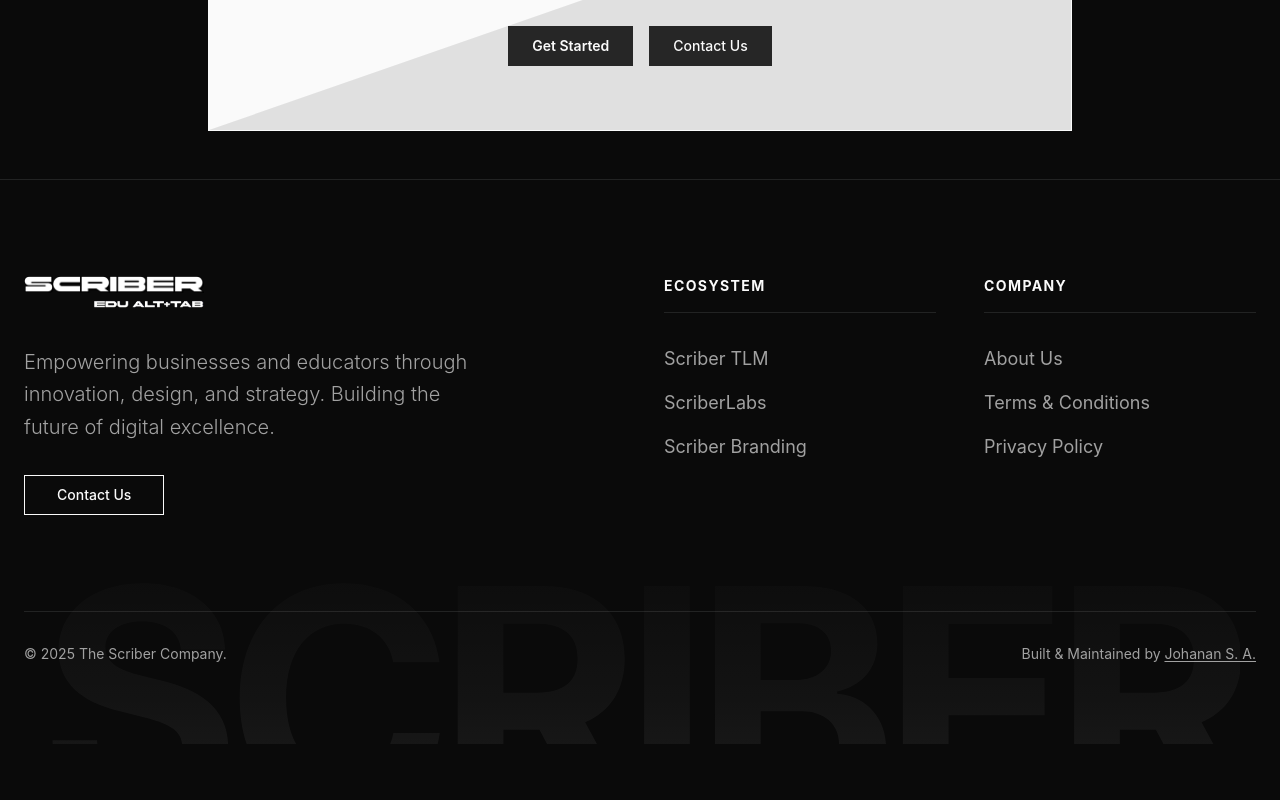
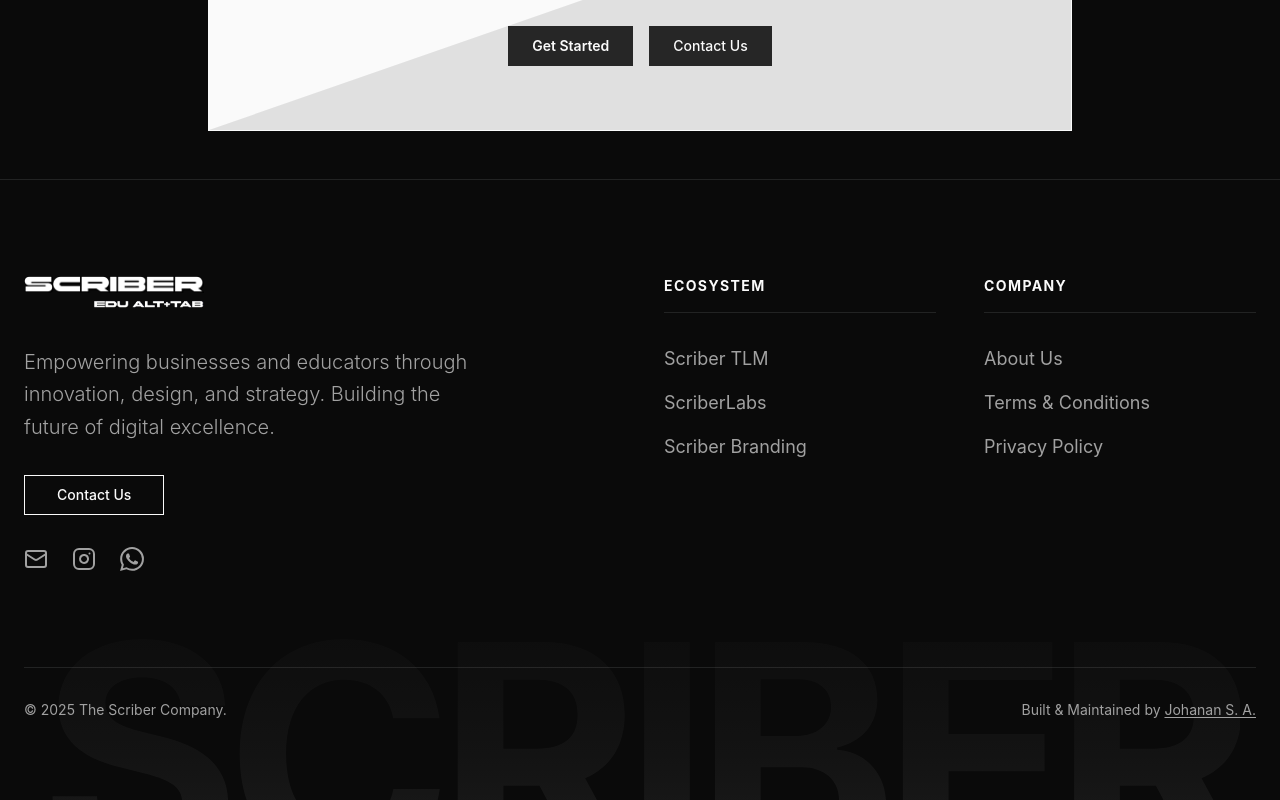
Before and after one commit to scriber-offl/scriber-web, a Next.js app: page /about in a window 1280 px wide. Shown: the part 2461-3261 px from the top of the page. Before the commit the page ends 3205 px from the top, so only its background shows below. Built offline with nearby package versions, Linux system fonts and the light colour scheme; a web font is replaced by a local one.

Commit message:
og image updated and footer social links added

```diff
--- a/components/footer.tsx
+++ b/components/footer.tsx
@@ -2,7 +2,21 @@
 
 import Link from "next/link";
 import Image from "next/image";
-import { ArrowRight } from "lucide-react";
+import { ArrowRight, Instagram, Mail } from "lucide-react";
+
+const WhatsAppIcon = (props: React.SVGProps<SVGSVGElement>) => (
+  <svg
+    xmlns="http://www.w3.org/2000/svg"
+    width="24"
+    height="24"
+    viewBox="0 0 24 24"
+    fill="currentColor"
+    stroke="none"
+    {...props}
+  >
+    <path d="M17.472 14.382c-.297-.149-1.758-.867-2.03-.967-.273-.099-.471-.148-.67.15-.197.297-.767.966-.94 1.164-.173.199-.347.223-.644.075-.297-.15-1.255-.463-2.39-1.475-.883-.788-1.48-1.761-1.653-2.059-.173-.297-.018-.458.13-.606.134-.133.298-.347.446-.52.149-.174.198-.298.298-.497.099-.198.05-.371-.025-.52-.075-.149-.669-1.612-.916-2.207-.242-.579-.487-.5-.669-.51-.173-.008-.371-.01-.57-.01-.198 0-.52.074-.792.372-.272.297-1.04 1.016-1.04 2.479 0 1.462 1.065 2.875 1.213 3.074.149.198 2.096 3.2 5.077 4.487.709.306 1.262.489 1.694.625.712.227 1.36.195 1.871.118.571-.085 1.758-.719 2.006-1.413.248-.694.248-1.289.173-1.413-.074-.124-.272-.198-.57-.347m-5.421 7.403h-.004a9.87 9.87 0 01-5.031-1.378l-.361-.214-3.741.982.998-3.648-.235-.374a9.86 9.86 0 01-1.51-5.26c.001-5.45 4.436-9.884 9.888-9.884 2.64 0 5.122 1.03 6.988 2.898a9.825 9.825 0 012.893 6.994c-.003 5.45-4.437 9.884-9.885 9.884m8.413-18.297A11.815 11.815 0 0012.05 0C5.495 0 .16 5.335.157 11.892c0 2.096.547 4.142 1.588 5.945L.057 24l6.305-1.654a11.882 11.882 0 005.683 1.448h.005c6.554 0 11.89-5.335 11.893-11.893a11.821 11.821 0 00-3.48-8.413Z" />
+  </svg>
+);
 
 export function Footer() {
   // Use a fixed year for server rendering to avoid hydration mismatch
@@ -36,6 +50,29 @@
                 className="inline-flex h-10 items-center justify-center border border-foreground bg-transparent px-8 text-sm font-medium text-foreground transition-colors hover:bg-foreground hover:text-background focus-visible:outline-none focus-visible:ring-1 focus-visible:ring-ring disabled:pointer-events-none disabled:opacity-50"
               >
                 Contact Us
+              </Link>
+            </div>
+            <div className="flex gap-6">
+              <Link
+                href="mailto:contact@scriber.in"
+                className="text-muted-foreground hover:text-foreground transition-colors"
+                aria-label="Email"
+              >
+                <Mail className="w-6 h-6" />
+              </Link>
+              <Link
+                href="https://www.instagram.com/scriberoffial/"
+                className="text-muted-foreground hover:text-foreground transition-colors"
+                aria-label="Instagram"
+              >
+                <Instagram className="w-6 h-6" />
+              </Link>
+              <Link
+                href="https://wa.me/918903340674"
+                className="text-muted-foreground hover:text-foreground transition-colors"
+                aria-label="WhatsApp"
+              >
+                <WhatsAppIcon className="w-6 h-6" />
               </Link>
             </div>
           </div>
```
Also changed, not shown: public/scriber-og.png.
